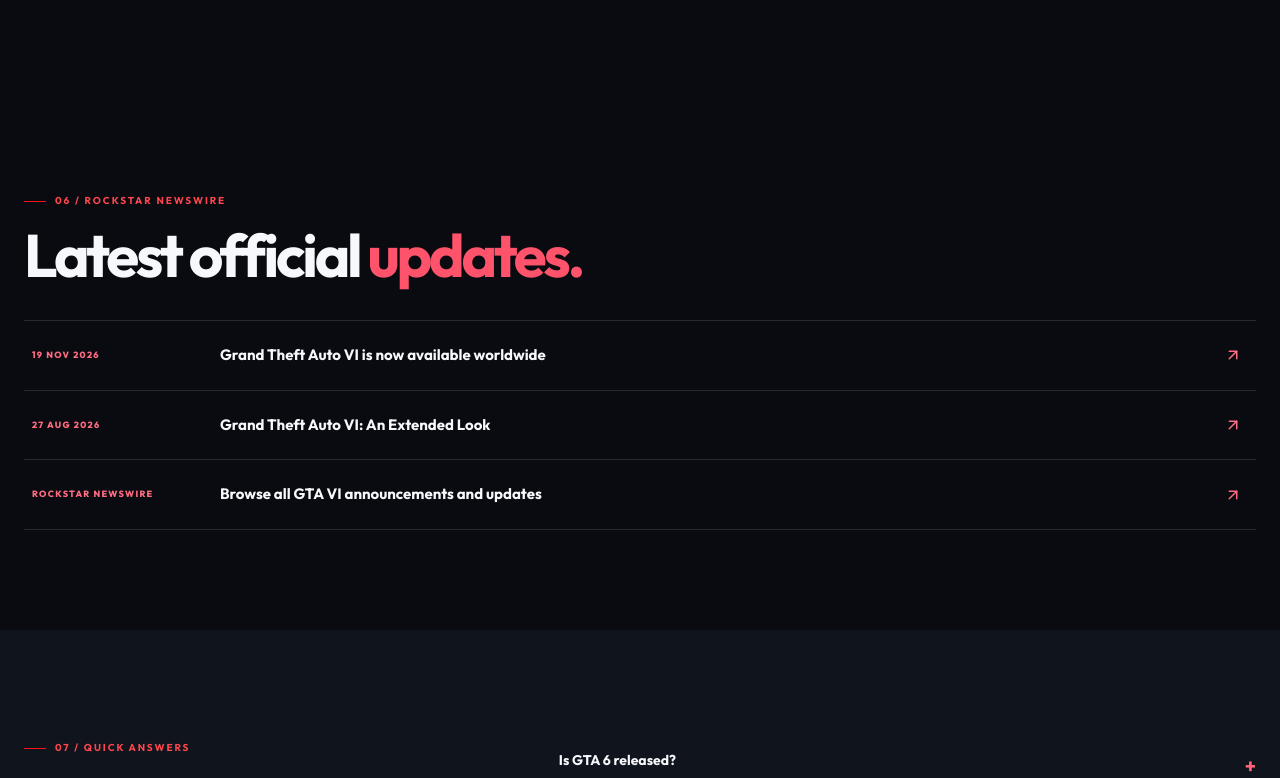
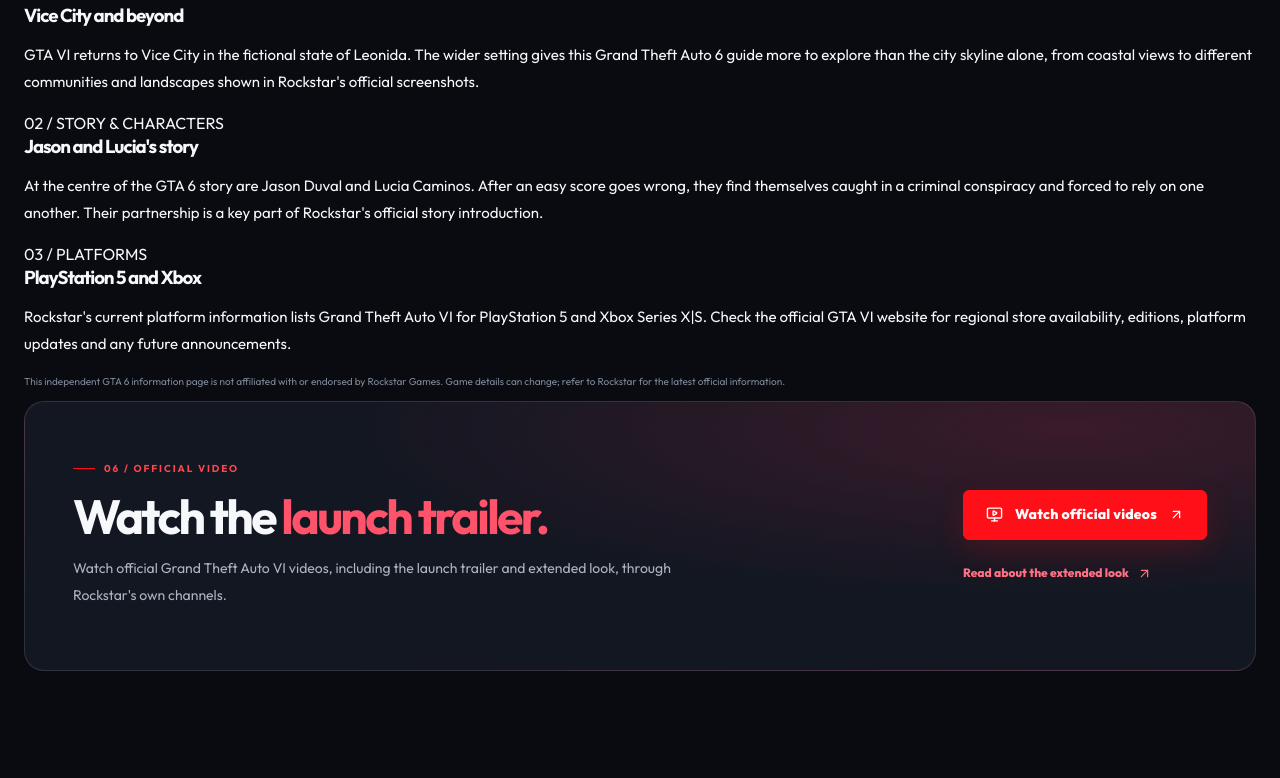
Before and after one commit to syedhussainabbaszaidi/levelxgamingarena, a Next.js app: page /gta-6 in a window 1280 px wide. Shown: the part 4742-5520 px from the top of the page. Built offline with nearby package versions, Linux system fonts and the light colour scheme.

Commit message:
Expand GTA VI guide content and search metadata

```diff
--- a/app/gta-6/page.tsx
+++ b/app/gta-6/page.tsx
@@ -10,8 +10,8 @@ const launchNews = "https://www.rockstargames.com/newswire/article/39akk424a9oo5
 const extendedLook = "https://www.rockstargames.com/newswire/article/9k2kaa1o3297k9/grand-theft-auto-vi-an-extended-look";
 
 export const metadata: Metadata = pageMetadata({
-  title: "GTA 6 (Grand Theft Auto VI) – Release, Platforms & Leonida Guide",
-  description: "Grand Theft Auto VI is out now. Explore Rockstar-confirmed release details, PS5 and Xbox platforms, Jason and Lucia, Vice City and the state of Leonida.",
+  title: "GTA 6 Guide – Vice City, Leonida, Characters & Screenshots | Level X",
+  description: "Explore our GTA 6 guide with official screenshots, Vice City and Leonida locations, Jason and Lucia, launch details and PS5 and Xbox platform information.",
   path: "/gta-6/",
   keywords: ["GTA 6", "GTA VI", "Grand Theft Auto VI", "GTA 6 release date", "GTA 6 platforms", "GTA 6 Vice City", "Leonida", "GTA 6 characters", "GTA 6 screenshots", "GTA 6 gameplay", "GTA 6 story", "Jason Duval", "Lucia Caminos", "GTA VI map", "Vice City map", "GTA 6 PS5", "GTA 6 Xbox Series X"],
 });
@@ -115,16 +115,28 @@ export default function GTA6Page() {
         </div>
       </section>
 
+      <section className="gta-game-guide-section">
+        <div className="container">
+          <div className="gta-section-heading"><span className="eyebrow">05 / YOUR GTA VI FIELD GUIDE</span><h2>More to discover across <em>Leonida.</em></h2><p>Whether you're searching for GTA 6 gameplay information, the Grand Theft Auto VI story, or a closer look at Vice City, start with the official details and media collected in this guide.</p></div>
+          <div className="gta-guide-cards">
+            <article><span>01 / OPEN WORLD</span><h3>Vice City and beyond</h3><p>GTA VI returns to Vice City in the fictional state of Leonida. The wider setting gives this Grand Theft Auto 6 guide more to explore than the city skyline alone, from coastal views to different communities and landscapes shown in Rockstar's official screenshots.</p></article>
+            <article><span>02 / STORY &amp; CHARACTERS</span><h3>Jason and Lucia's story</h3><p>At the centre of the GTA 6 story are Jason Duval and Lucia Caminos. After an easy score goes wrong, they find themselves caught in a criminal conspiracy and forced to rely on one another. Their partnership is a key part of Rockstar's official story introduction.</p></article>
+            <article><span>03 / PLATFORMS</span><h3>PlayStation 5 and Xbox</h3><p>Rockstar's current platform information lists Grand Theft Auto VI for PlayStation 5 and Xbox Series X|S. Check the official GTA VI website for regional store availability, editions, platform updates and any future announcements.</p></article>
+          </div>
+          <p className="gta-source-note">This independent GTA 6 information page is not affiliated with or endorsed by Rockstar Games. Game details can change; refer to Rockstar for the latest official information.</p>
+        </div>
+      </section>
+
       <section className="gta-trailer-section">
         <div className="container gta-trailer-panel">
-          <div><span className="eyebrow">05 / OFFICIAL VIDEO</span><h2>Watch the <em>launch trailer.</em></h2><p>Watch official Grand Theft Auto VI videos, including the launch trailer and extended look, through Rockstar's own channels.</p></div>
+          <div><span className="eyebrow">06 / OFFICIAL VIDEO</span><h2>Watch the <em>launch trailer.</em></h2><p>Watch official Grand Theft Auto VI videos, including the launch trailer and extended look, through Rockstar's own channels.</p></div>
           <div className="gta-trailer-actions"><a className="button button-primary" href={officialSite} target="_blank" rel="noopener noreferrer"><MonitorPlay size={17} /> Watch official videos <ArrowUpRight size={15} /></a><a className="gta-inline-link" href={extendedLook} target="_blank" rel="noopener noreferrer">Read about the extended look <ArrowUpRight size={15} /></a></div>
         </div>
       </section>
 
       <section className="gta-updates-section">
         <div className="container">
-          <div className="gta-section-heading"><span className="eyebrow">06 / ROCKSTAR NEWSWIRE</span><h2>Latest official <em>updates.</em></h2></div>
+          <div className="gta-section-heading"><span className="eyebrow">07 / ROCKSTAR NEWSWIRE</span><h2>Latest official <em>updates.</em></h2></div>
           <div className="gta-update-list">
             <a href={launchNews} target="_blank" rel="noopener noreferrer"><span>19 NOV 2026</span><strong>Grand Theft Auto VI is now available worldwide</strong><ArrowUpRight size={18} /></a>
             <a href={extendedLook} target="_blank" rel="noopener noreferrer"><span>27 AUG 2026</span><strong>Grand Theft Auto VI: An Extended Look</strong><ArrowUpRight size={18} /></a>
@@ -135,7 +147,7 @@ export default function GTA6Page() {
 
       <section className="gta-faq-section">
         <div className="container gta-faq-grid">
-          <div><span className="eyebrow">07 / QUICK ANSWERS</span><h2>GTA VI <em>questions.</em></h2><p>Key facts based on Rockstar's official information available at the time this page was last reviewed.</p></div>
+          <div><span className="eyebrow">08 / QUICK ANSWERS</span><h2>GTA VI <em>questions.</em></h2><p>Key facts based on Rockstar's official information available at the time this page was last reviewed.</p></div>
           <div className="gta-faq-list">{faqs.map((item) => <details key={item.question}><summary>{item.question}<span>+</span></summary><p>{item.answer}</p></details>)}</div>
         </div>
       </section>
```
